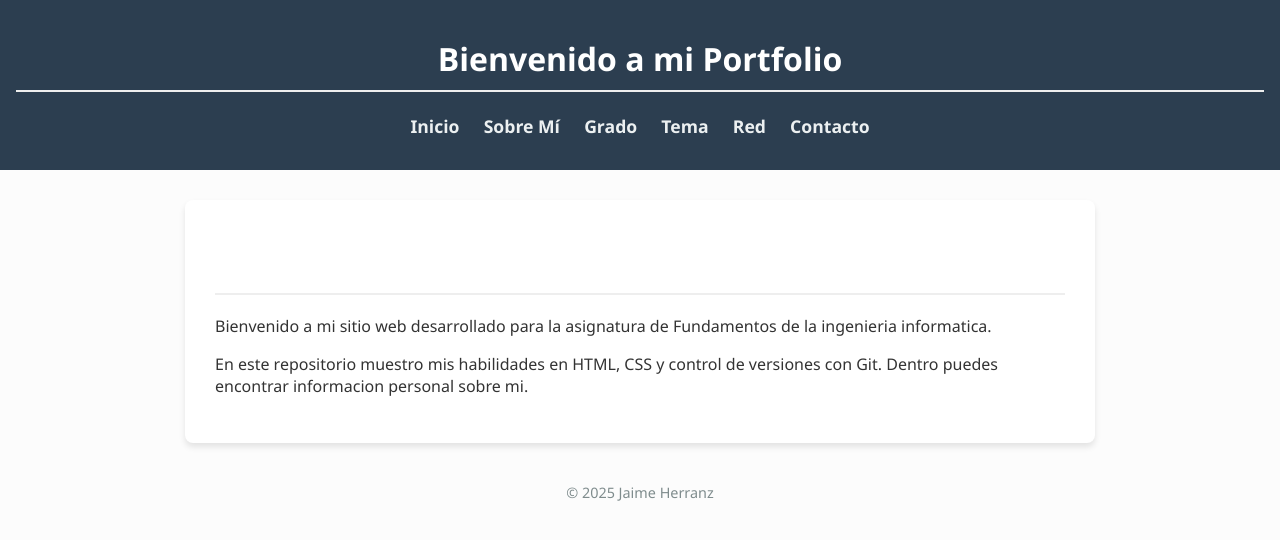
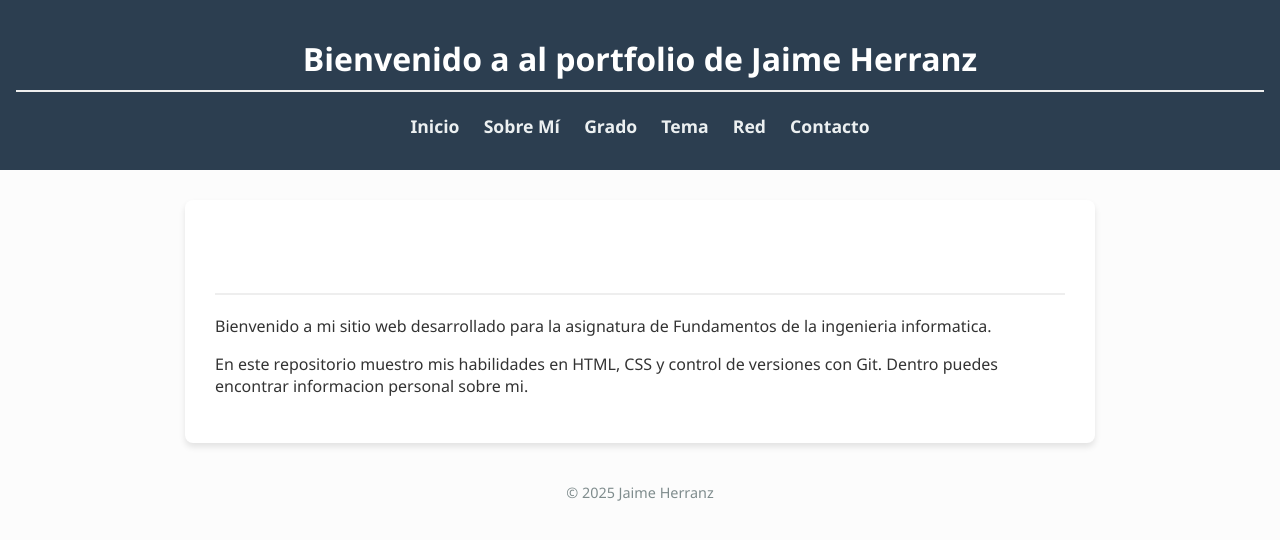
Before and after one commit to Herranzufv/Mi-primer-repositorio-Jaime-Herranz, a plain HTML site: page index.html in a window 1280 px wide. Drawn offline with Linux system fonts and the light colour scheme.

Commit message:
Actualizacion index

```diff
--- a/index.html
+++ b/index.html
@@ -7,7 +7,7 @@
 </head>
 <body>
     <header>
-        <h1>Bienvenido a mi Portfolio</h1>
+        <h1>Bienvenido a al portfolio de Jaime Herranz</h1>
         <nav>
             <ul>
                 <li><a href="index.html">Inicio</a></li>
```
